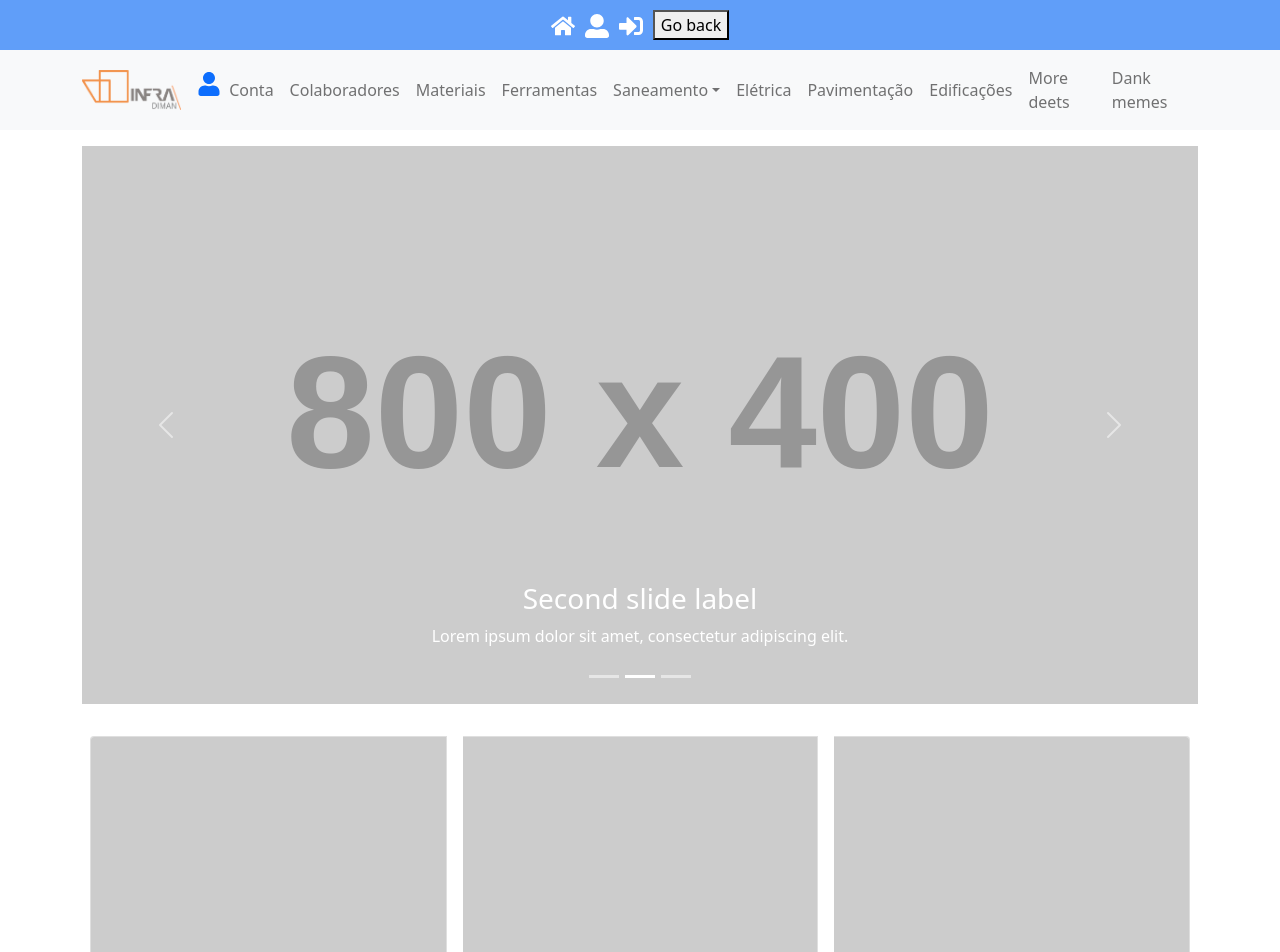
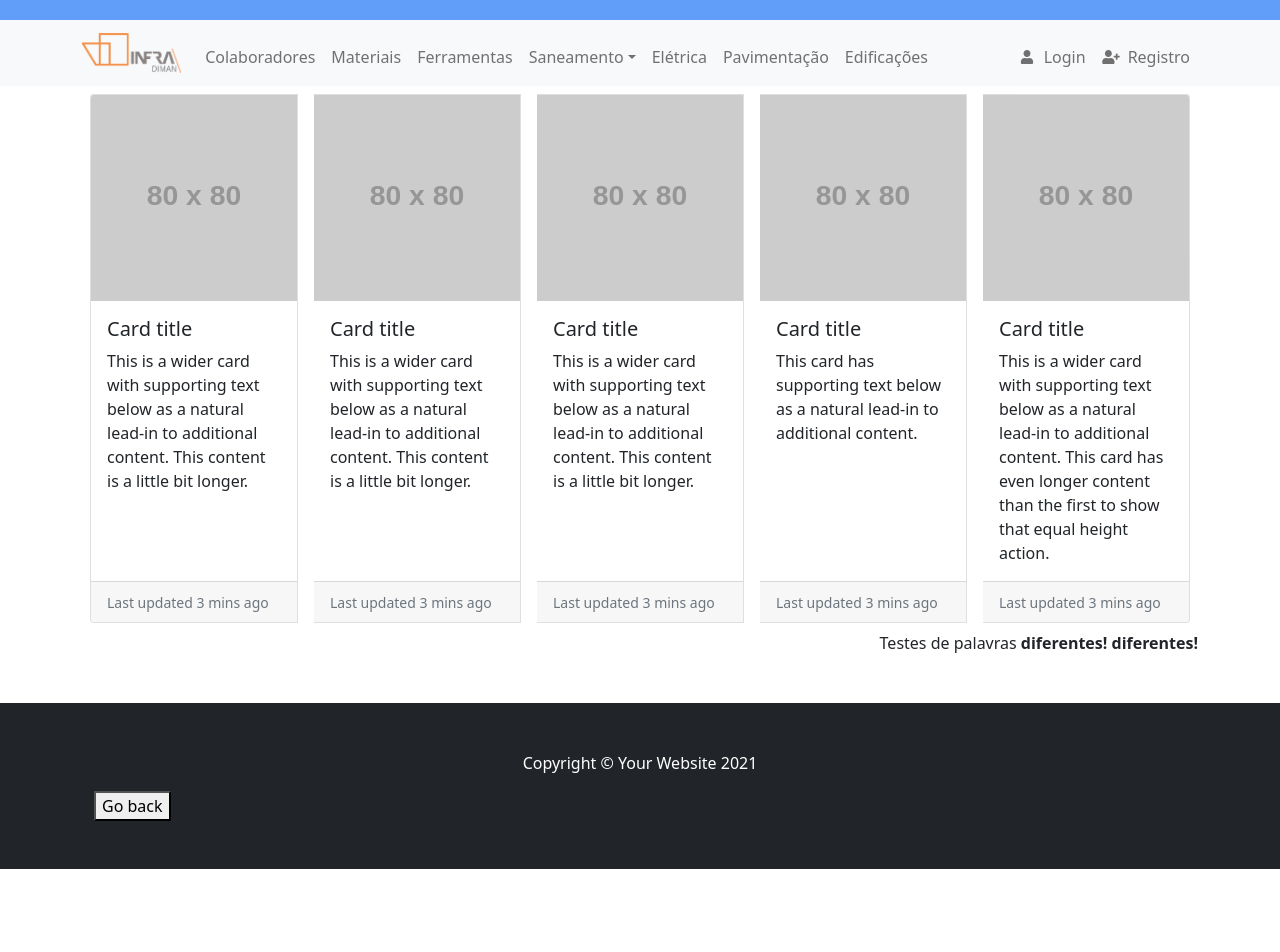
Before and after one commit to mykael90/app_diman, a React (Create React App) app: page /home in a window 1280 px wide. Shown: the top 952 px of the page. After the commit the page ends 869 px from the top, so only its background shows below. Built offline with nearby package versions, Linux system fonts and the light colour scheme.

Commit message:
ajustes layout

```diff
--- a/src/App.js
+++ b/src/App.js
@@ -8,19 +8,16 @@ import store, { persistor } from './store';
 import RoutesPages from './routes';
 import Header from './components/Header';
 import Footer from './components/Footer';
-import { AuthProvider } from './context/AuthProvider';
 
 function App() {
   return (
     <Provider store={store}>
       <PersistGate persistor={persistor}>
         <Router>
-          <AuthProvider>
-            <Header />
-            <RoutesPages />
-            <Footer />
-            <ToastContainer autoClose={3000} className="toast-container" />
-          </AuthProvider>
+          <Header />
+          <RoutesPages />
+          <Footer />
+          <ToastContainer autoClose={3000} className="toast-container" />
         </Router>
       </PersistGate>
     </Provider>
--- a/src/components/Footer/index.js
+++ b/src/components/Footer/index.js
@@ -1,5 +1,6 @@
 import React from 'react';
 import { Container } from 'react-bootstrap';
+import { useNavigate } from 'react-router-dom';
 // import {
 //   FaHome,
 //   FaSignInAlt,
@@ -13,12 +14,21 @@ import { Container } from 'react-bootstrap';
 const logoDiman = require('../../img/logo_infra_diman.png');
 
 export default function Footer() {
+  const navigate = useNavigate();
   return (
-    <footer className="py-5 my-5 bg-dark">
-      <Container className="px-4">
+    <footer className="py-5 mt-5 bg-dark">
+      <Container className="px-4 mb-0">
         <p className="text-center text-white">
           Copyright &copy; Your Website 2021
         </p>
+        <button
+          onClick={() => {
+            navigate(-1, { state: {}, replace: false });
+          }}
+          type="button"
+        >
+          Go back
+        </button>
       </Container>
     </footer>
   );
--- a/src/components/Header/index.js
+++ b/src/components/Header/index.js
@@ -1,11 +1,10 @@
 import React from 'react';
 import {
   FaUser,
-  FaHome,
-  FaSignInAlt,
-  FaUserAlt,
+  FaUserEdit,
   FaCircle,
-  FaPowerOff,
+  FaUserPlus,
+  FaSignOutAlt,
 } from 'react-icons/fa';
 import { Link, useNavigate } from 'react-router-dom';
 import { useDispatch, useSelector } from 'react-redux';
@@ -21,6 +20,7 @@ export default function Header() {
   const dispatch = useDispatch();
   const navigate = useNavigate();
   const isLoggedIn = useSelector((state) => state.auth.isLoggedIn);
+  const nameStored = useSelector((state) => state.auth.user.name);
 
   const handleLogout = (e) => {
     e.preventDefault();
@@ -32,53 +32,30 @@ export default function Header() {
 
   return (
     <>
-      <Nav1>
-        <Link to="/Home">
-          <FaHome size={24} />
-        </Link>
-        <Link to="/Register">
-          <FaUserAlt size={24} />
-        </Link>
-        {isLoggedIn ? (
-          <Link to="/logout">
-            <FaPowerOff size={24} onClick={handleLogout} />
-          </Link>
-        ) : (
-          <Link to="/Login">
-            <FaSignInAlt size={24} />
-          </Link>
-        )}
-
-        <button
-          onClick={() => {
-            navigate(-1, { state: {}, replace: false });
-          }}
-          type="button"
-        >
-          Go back
-        </button>
-        {isLoggedIn && <FaCircle size={24} color="#66ff33" />}
-      </Nav1>
+      <Nav1 />
 
       <Navbar collapseOnSelect expand="md" bg="light">
         <Container>
-          <Navbar.Brand href="#home">
+          <Navbar.Brand>
+            <Link to="/Home">
               <img
                 src={logoDiman}
                 height="40"
                 className="d-inline-block align-top"
                 alt="React Bootstrap logo"
               />
+            </Link>
           </Navbar.Brand>
           <Navbar.Toggle aria-controls="responsive-navbar-nav" />
-          <Navbar.Collapse id="responsive-navbar-nav">
-            <Nav className="me-auto">
-              <Link to="/Home">
-                <FaUser size={24} />
-              </Link>
-              <Nav.Link href="#features">Conta</Nav.Link>
+          <Navbar.Collapse
+            id="responsive-navbar-nav"
+            clas="d-flex justify-content-between"
+          >
+            <Nav className="me-auto mt-2">
               <Nav.Link href="#pricing">Colaboradores</Nav.Link>
-              <Nav.Link href="/materials">Materiais</Nav.Link>
+              <Nav.Link>
+                <Link to="/materials">Materiais</Link>
+              </Nav.Link>
               <Nav.Link href="#pricing">Ferramentas</Nav.Link>
               <NavDropdown title="Saneamento" id="collasible-nav-dropdown">
                 <NavDropdown.Item href="#action/3.1">
@@ -97,11 +74,54 @@ export default function Header() {
               <Nav.Link href="#pricing">Pavimentação</Nav.Link>
               <Nav.Link href="#pricing">Edificações</Nav.Link>
             </Nav>
-            <Nav>
-              <Nav.Link href="#deets">More deets</Nav.Link>
-              <Nav.Link eventKey={2} href="#memes">
-                Dank memes
+            <Nav className="me-0 mt-2">
+              {isLoggedIn ? (
+                <>
+                  <Nav.Link>
+                    <div className="text-nowrap flex-nowrap">
+                      <FaCircle className="pb-0" size={14} color="#66ff33" />
+                      <span className="ms-2">{nameStored}</span>
+                    </div>
                   </Nav.Link>
+                  <Nav.Link>
+                    <Link to="/logout">
+                      <div className="text-nowrap flex-nowrap">
+                        <FaSignOutAlt
+                          className="pb-1"
+                          size={18}
+                          onClick={handleLogout}
+                        />
+                      </div>
+                    </Link>
+                  </Nav.Link>
+                  <Nav.Link>
+                    <Link to="/register">
+                      <div className="text-nowrap flex-nowrap">
+                        <FaUserEdit className="pb-1" size={18} />
+                      </div>
+                    </Link>
+                  </Nav.Link>
+                </>
+              ) : (
+                <>
+                  <Nav.Link>
+                    <Link to="/login">
+                      <div className="text-nowrap flex-nowrap">
+                        <FaUser className="pb-1" size={18} />
+                        <span className="ms-2">Login</span>
+                      </div>
+                    </Link>
+                  </Nav.Link>
+                  <Nav.Link>
+                    <Link to="/register">
+                      <div className="text-nowrap flex-nowrap">
+                        <FaUserPlus className="pb-1" size={18} />
+                        <span className="ms-2">Registro</span>
+                      </div>
+                    </Link>
+                  </Nav.Link>
+                </>
+              )}
             </Nav>
           </Navbar.Collapse>
         </Container>
--- a/src/pages/Home/index.js
+++ b/src/pages/Home/index.js
@@ -1,69 +1,15 @@
 import React from 'react';
-import {
-  Container,
-  Row,
-  Col,
-  Carousel,
-  Card,
-  CardGroup,
-  Alert,
-} from 'react-bootstrap';
+import { Container, Row, Card, CardGroup } from 'react-bootstrap';
 
 export default function Home() {
   return (
     <Container>
-      <Row className="my-2 py-2">
-        <Col>
-          <Carousel fade>
-            <Carousel.Item>
-              <img
-                className="d-block w-100"
-                src="https://dummyimage.com/800x400/5fc5c7/fff.jpg&text=DIMAN"
-                alt="First slide"
-              />
-              <Carousel.Caption>
-                <h3>First slide label</h3>
-                <p>
-                  Nulla vitae elit libero, a pharetra augue mollis interdum.
-                </p>
-              </Carousel.Caption>
-            </Carousel.Item>
-            <Carousel.Item>
-              <img
-                className="d-block w-100"
-                src="https://dummyimage.com/800x400/787778/fff.jpg&text=DIMAN"
-                alt="Second slide"
-              />
-
-              <Carousel.Caption>
-                <h3>Second slide label</h3>
-                <p>Lorem ipsum dolor sit amet, consectetur adipiscing elit.</p>
-              </Carousel.Caption>
-            </Carousel.Item>
-            <Carousel.Item>
-              <img
-                className="d-block w-100"
-                src="https://dummyimage.com/800x400/787778/fff.jpg&text=DIMAN"
-                alt="Third slide"
-              />
-
-              <Carousel.Caption>
-                <h3>Third slide label</h3>
-                <p>
-                  Praesent commodo cursus magna, vel scelerisque nisl
-                  consectetur.
-                </p>
-              </Carousel.Caption>
-            </Carousel.Item>
-          </Carousel>
-        </Col>
-      </Row>
-      <Row className="my-2 py-2">
+      <Row>
         <CardGroup className="py-2">
           <Card className="mx-2">
             <Card.Img
               variant="top"
-              src="https://dummyimage.com/100x160/576cab/fff.jpg&text=DIMAN"
+              src="https://dummyimage.com/80x80/576cab/fff.jpg&text=DIMAN"
             />
             <Card.Body>
               <Card.Title>Card title</Card.Title>
@@ -80,7 +26,41 @@ export default function Home() {
           <Card className="mx-2">
             <Card.Img
               variant="top"
-              src="https://dummyimage.com/100x160/576cab/fff.jpg&text=DIMAN"
+              src="https://dummyimage.com/80x80/576cab/fff.jpg&text=DIMAN"
+            />
+            <Card.Body>
+              <Card.Title>Card title</Card.Title>
+              <Card.Text>
+                This is a wider card with supporting text below as a natural
+                lead-in to additional content. This content is a little bit
+                longer.
+              </Card.Text>
+            </Card.Body>
+            <Card.Footer>
+              <small className="text-muted">Last updated 3 mins ago</small>
+            </Card.Footer>
+          </Card>
+          <Card className="mx-2">
+            <Card.Img
+              variant="top"
+              src="https://dummyimage.com/80x80/576cab/fff.jpg&text=DIMAN"
+            />
+            <Card.Body>
+              <Card.Title>Card title</Card.Title>
+              <Card.Text>
+                This is a wider card with supporting text below as a natural
+                lead-in to additional content. This content is a little bit
+                longer.
+              </Card.Text>
+            </Card.Body>
+            <Card.Footer>
+              <small className="text-muted">Last updated 3 mins ago</small>
+            </Card.Footer>
+          </Card>
+          <Card className="mx-2">
+            <Card.Img
+              variant="top"
+              src="https://dummyimage.com/80x80/576cab/fff.jpg&text=DIMAN"
             />
             <Card.Body>
               <Card.Title>Card title</Card.Title>
@@ -96,7 +76,7 @@ export default function Home() {
           <Card className="mx-2">
             <Card.Img
               variant="top"
-              src="https://dummyimage.com/100x160/576cab/fff.jpg&text=DIMAN"
+              src="https://dummyimage.com/80x80/576cab/fff.jpg&text=DIMAN"
             />
             <Card.Body>
               <Card.Title>Card title</Card.Title>
@@ -112,26 +92,13 @@ export default function Home() {
           </Card>
         </CardGroup>
       </Row>
-      <Row className="border my-2 py-2">
-        <Col>1 of 3</Col>
-        <Col xs={5}>2 of 3 (wider)</Col>
-        <Col>3 of 3</Col>
-      </Row>
-      <Row>
-        <Alert variant="danger" dismissible>
-          <Alert.Heading>
-            I am an alert of type <span className="dangerText">danger</span>!
-            But my color is Teal!
-          </Alert.Heading>
-          <p>
-            By the way the button you just clicked is an{' '}
-            <span className="infoText">Info</span> button but is using the color
-            Tomato. Lorem ipsum dolor sit amet, consectetur adipisicing elit.
-            Accusantium debitis deleniti distinctio impedit officia
-            reprehenderit suscipit voluptatibus. Earum, nam necessitatibus!
-          </p>
-        </Alert>
-      </Row>
+      <p className="text-end fs-6">
+        Testes de palavras{' '}
+        <spam className="fw-bolder">
+          {' '}
+          diferentes! <spam className="fw-bolder"> diferentes! </spam>{' '}
+        </spam>
+      </p>
     </Container>
   );
 }
--- a/src/pages/Register/index.js
+++ b/src/pages/Register/index.js
@@ -4,6 +4,7 @@ import { useNavigate } from 'react-router-dom';
 import { toast } from 'react-toastify';
 import { isEmail } from 'validator';
 import { useSelector, useDispatch } from 'react-redux';
+import { Container } from 'react-bootstrap';
 
 import Loading from '../../components/Loading';
 import * as actions from '../../store/modules/auth/actions';
@@ -52,7 +53,7 @@ export default function Register() {
     dispatch(actions.registerRequest({ name, email, password, id, navigate }));
   }
   return (
-    <>
+    <Container>
       <Loading isLoading={isLoading} />
       <Title>{id ? 'Editar dados' : 'Crie sua conta'}</Title>
       <Form onSubmit={handleSubmit}>
@@ -86,6 +87,6 @@ export default function Register() {
 
         <button type="submit">{id ? 'Salvar' : 'Criar minha conta'}</button>
       </Form>
-    </>
+    </Container>
   );
 }
--- a/src/styles/BootstrapReplace.scss
+++ b/src/styles/BootstrapReplace.scss
@@ -6,3 +6,8 @@
 
 /* import bootstrap to set changes */
 @import "../../node_modules/bootstrap/scss/bootstrap";
+
+a {
+  color: inherit;
+  text-decoration: none;
+}
```
Also changed, not shown: src/components/Loading/index.js (+9 -1 lines), src/pages/Materials/index.js (+3 -7 lines), .eslintrc.js, src/pages/Materials/style.scss (added), 1 other file (tests, documents, lock files or other folders). Lines whose indentation alone changed are shown as unchanged.
